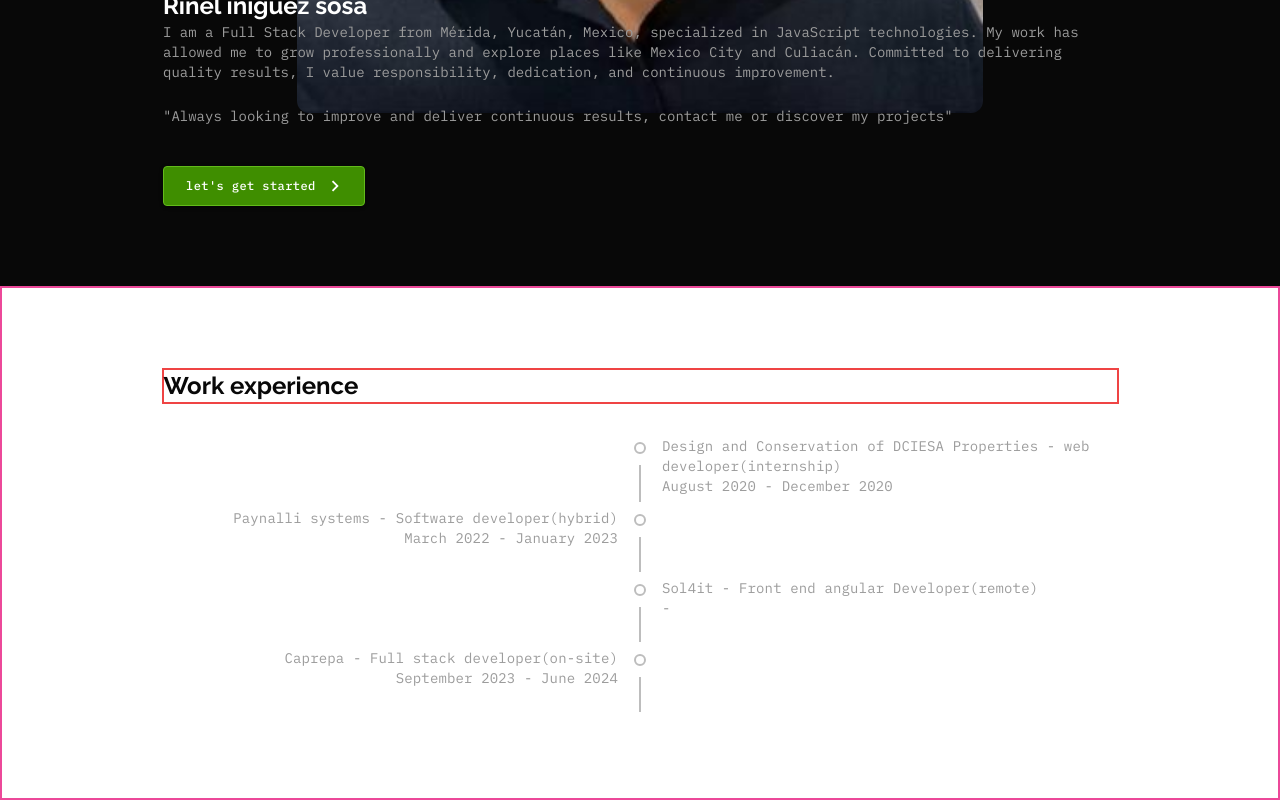
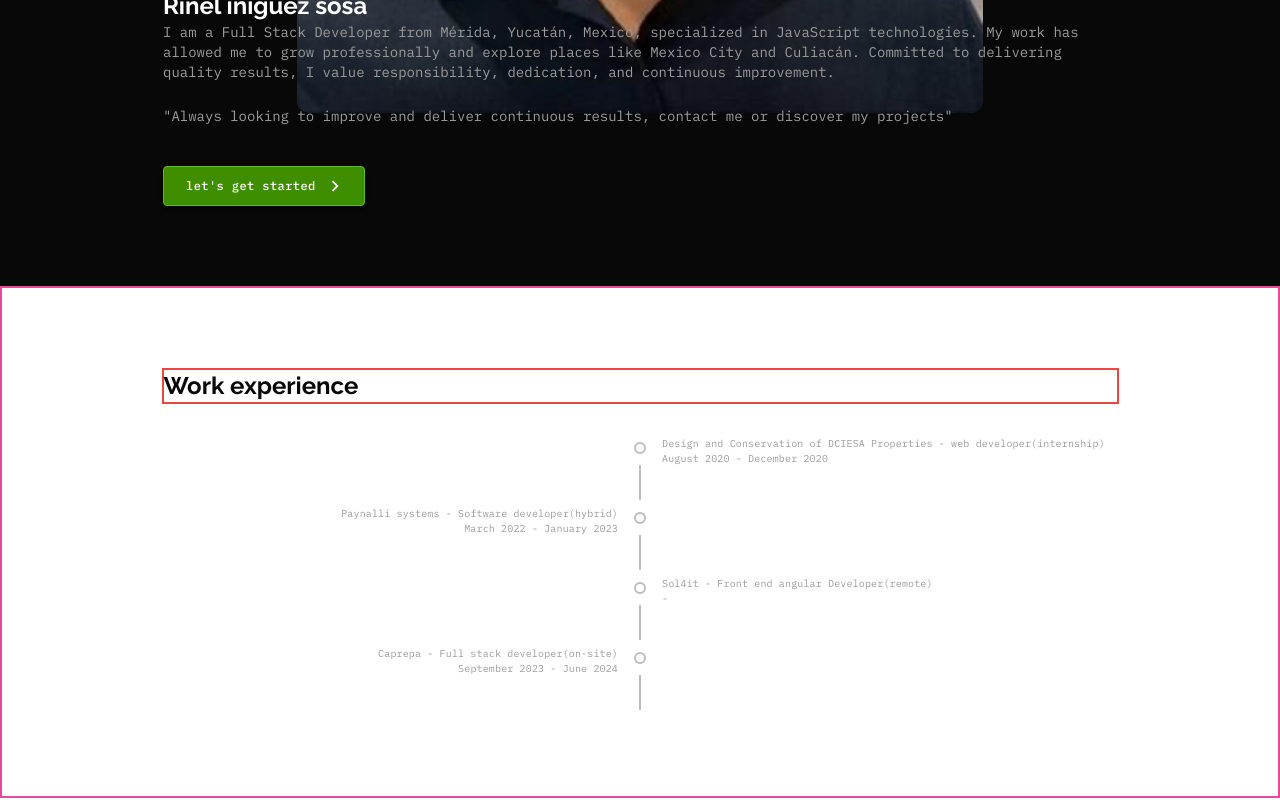
Before and after one commit to rineliniguezsosa/Portafolio, a React (Vite) app: page / in a window 1280 px wide. Shown: the part 630-1430 px from the top of the page. Built offline with nearby package versions, Linux system fonts and the light colour scheme.

Commit message:
[FEAT] Cambios en el componente TimelineMui
- estableciendo la prop key con el valor unico de la compañia, se me estaba pasando pero en los logs pude observar el error
- cambiando el tamaño de texto para los elementos h3 y p a un tamaño de 0.625rem ó 10px

```diff
--- a/src/components/Timeline/TimelineMui.tsx
+++ b/src/components/Timeline/TimelineMui.tsx
@@ -10,14 +10,14 @@ export const TimelineMui = ({position,variant,experience}:TimelineMuiProps) => {
   return (
     <Timeline position={position}>
       {experience.map(data => (
-        <TimelineItem>
+        <TimelineItem key={data.company}>
         <TimelineSeparator>
           <TimelineDot variant={variant} />
           <TimelineConnector />
         </TimelineSeparator>
         <TimelineContent>
-        <h3 className='text-sm text-darkgray font-ibm-plex-mono'>{data.company} - {data.role}({data.type})</h3>
-        <p className='text-sm text-darkgray font-ibm-plex-mono'>{data.duration.start} - {data.duration.end}</p>
+        <h3 className='text-[0.625rem] text-darkgray font-ibm-plex-mono'>{data.company} - {data.role}({data.type})</h3>
+        <p className='text-[0.625rem] text-darkgray font-ibm-plex-mono'>{data.duration.start} - {data.duration.end}</p>
         </TimelineContent>
       </TimelineItem>
       ))
```
